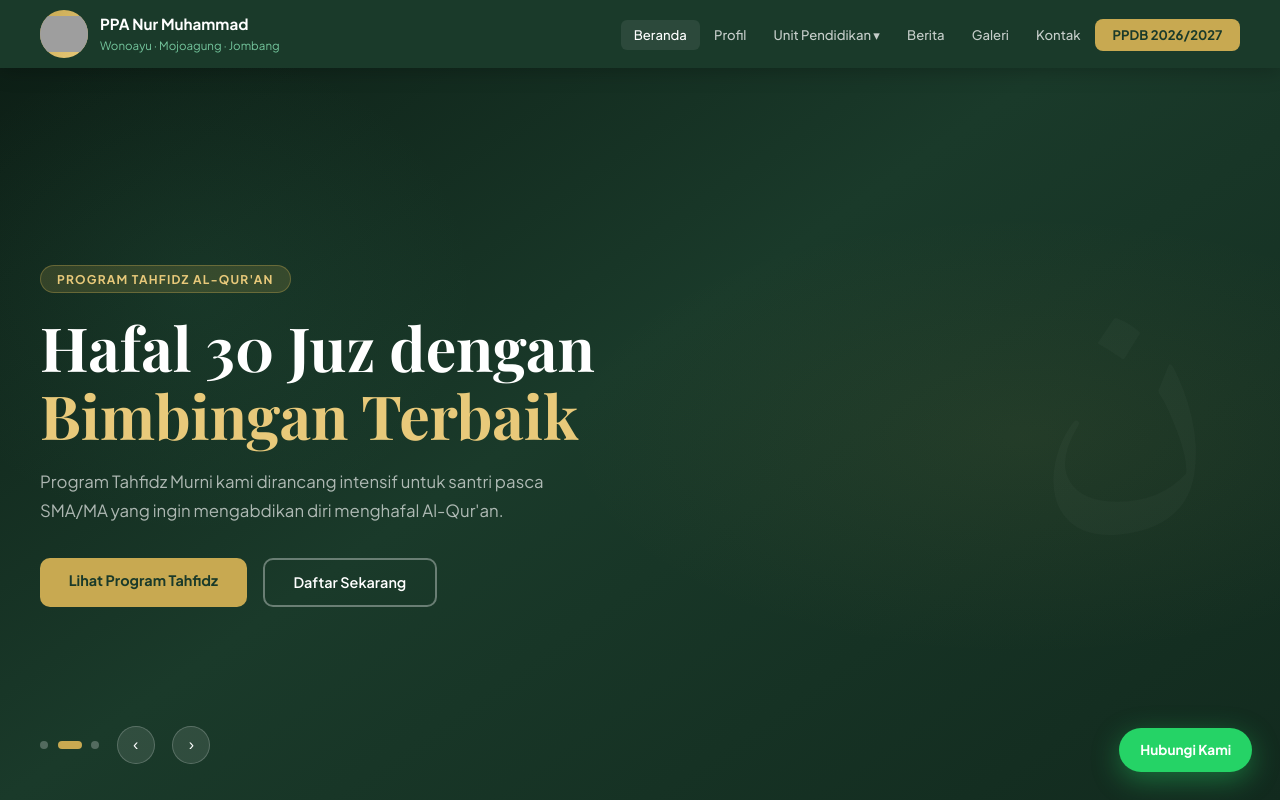
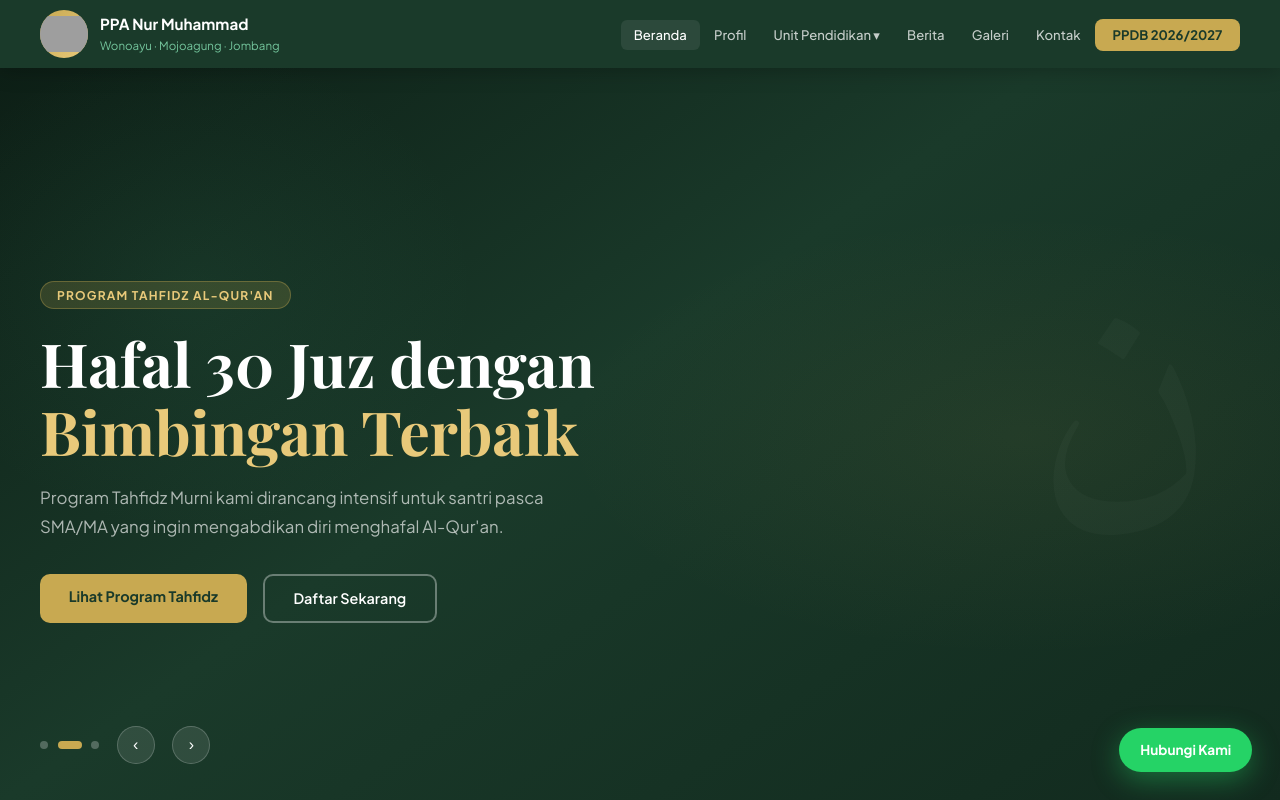
Before and after one commit to arifmursyid15-create/nurmuhammad-frontend, a React (Vite) app: page / in a window 1280 px wide. Shown: the top 800 px of the page. Built offline with nearby package versions, Linux system fonts and the light colour scheme; no server answers; grey boxes are pictures that could not be loaded; a web font is replaced by a local one.

Commit message:
fix hero section padding

```diff
--- a/src/styles/home.css
+++ b/src/styles/home.css
@@ -18,7 +18,7 @@
   user-select: none;
 }
 .hero-slider { position: relative; z-index: 2; }
-.slide { display: none; padding: 4rem 2.5rem; max-width: 700px; }
+.slide { display: none; padding: 6rem 2.5rem 4rem; max-width: 700px; }
 .slide.active { display: block; animation: slideIn 0.6s ease; }
 @keyframes slideIn { from { opacity:0; transform:translateY(20px); } to { opacity:1; transform:translateY(0); } }
 .slide-tag {
```
